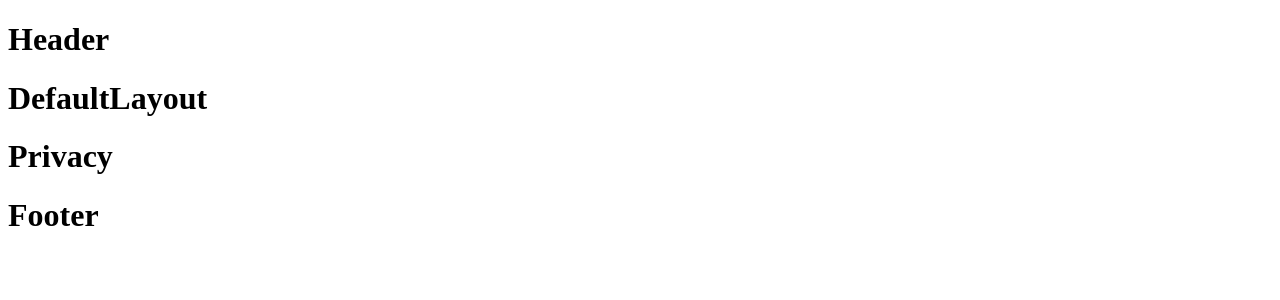
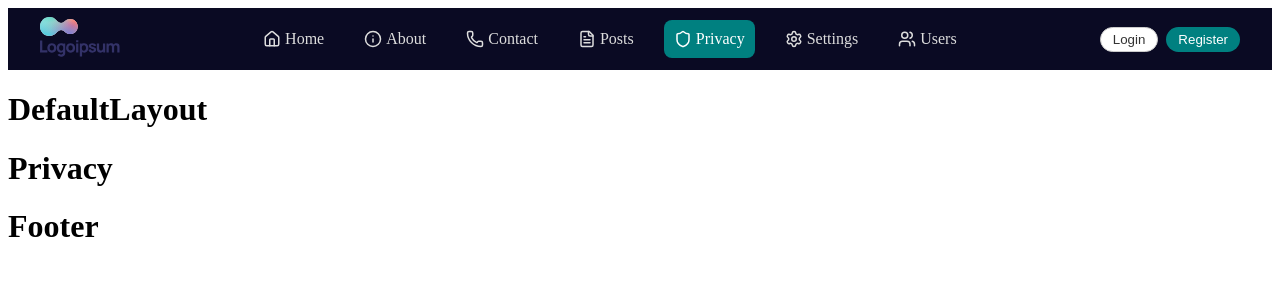
Before and after one commit to thenewnet/f8-zoom-day36, a React (Vite) app: page /privacy in a window 1280 px wide. Shown: the top 300 px of the page. Built offline with nearby package versions, Linux system fonts and the light colour scheme.

Commit message:
add header common

```diff
--- a/package.json
+++ b/package.json
@@ -10,9 +10,10 @@
     "preview": "vite preview"
   },
   "dependencies": {
+    "clsx": "^2.1.1",
+    "lucide-react": "^0.542.0",
     "react": "^19.1.1",
     "react-dom": "^19.1.1",
-    "react-icons": "^5.5.0",
     "react-router-dom": "^7.8.2"
   },
   "devDependencies": {
--- a/src/layouts/components/Header/Header.module.scss
+++ b/src/layouts/components/Header/Header.module.scss
@@ -0,0 +1,100 @@
+.siteHeader {
+    background: #0a0a23;
+    padding: 0.5rem 0;
+    color: white;
+}
+
+.container {
+    max-width: 1200px;
+    margin: 0 auto;
+    padding: 0 1rem;
+}
+
+.wrapper {
+    display: flex;
+    align-items: center;
+    justify-content: space-between;
+}
+
+.logo img {
+    width: 80px;
+    height: auto;
+}
+
+/* ========== Navigation ========== */
+.nav {
+    ul {
+        display: flex;
+        gap: 1.25rem;
+        list-style: none;
+        margin: 0;
+        padding: 0;
+        padding: 0.25rem 0.5rem;
+        border-radius: 0.5rem;
+    }
+
+    li {
+        display: flex;
+        align-items: center;
+
+        a {
+            padding: 10px;
+        }
+        .active {
+
+            background: teal;
+            color: white;
+        }
+    }
+
+}
+
+.navItem {
+    display: flex;
+    align-items: center;
+    gap: 0.25rem;
+    color: #ddd;
+    font-weight: 500;
+    text-decoration: none;
+    transition: color 0.2s, background 0.2s, padding 0.2s;
+    padding: 0.25rem 0.5rem;
+    border-radius: 0.5rem;
+
+    &:hover {
+        background: teal;
+        color: white;
+        padding: 0.25rem 0.5rem;
+        border-radius: 0.5rem;
+    }
+}
+
+
+/* ========== Actions ========== */
+.actions {
+    display: flex;
+    gap: 0.5rem;
+}
+
+.btn {
+    border: 1px solid #ccc;
+    background: white;
+    color: #333;
+    border-radius: 999px;
+    padding: 0.25rem 0.75rem;
+    cursor: pointer;
+    transition: background 0.2s;
+
+    &:hover {
+        background: #f0f0f0;
+    }
+}
+
+.btnPrimary {
+    background: teal;
+    color: white;
+    border: none;
+
+    &:hover {
+        background: #008080cc;
+    }
+}
--- a/src/layouts/components/Header/index.jsx
+++ b/src/layouts/components/Header/index.jsx
@@ -1,12 +1,50 @@
+import { Home, Info, Phone, FileText, Shield, Settings, Users } from "lucide-react";
+import clsx from "clsx";
+import styles from "./Header.module.scss";
+import { NavLink } from "react-router-dom";
 
-import styles from './Header.module.scss';
-
+const navItems = [
+    { to: '/', title: 'Home', icon: <Home size={18} /> },
+    { to: '/about', title: 'About', icon: <Info size={18} /> },
+    { to: '/contact', title: 'Contact', icon: <Phone size={18} /> },
+    { to: '/posts', title: 'Posts', icon: <FileText size={18} /> },
+    { to: '/privacy', title: 'Privacy', icon: <Shield size={18} /> },
+    { to: '/admin/settings', title: 'Settings', icon: <Settings size={18} /> },
+    { to: '/admin/user', title: 'Users', icon: <Users size={18} /> },
+];
 function Header() {
     return (
-        <div className="header">
-            <h1>Header</h1>
-        </div>
-    )
+        <header className={styles.siteHeader}>
+            <div className={clsx(styles.container, styles.wrapper)}>
+                {/* Logo */}
+                <div className={styles.logo}>
+                    <img src="./logo.svg" alt="Logo" />
+                </div>
+
+                {/* Navigation */}
+                <nav className={styles.nav}>
+                    <ul>
+                        {navItems.map((item, index) => {
+                            return (
+                                <li key={index}>
+                                    <NavLink to={item.to}
+                                        className={({ isActive }) => clsx(styles.navItem, isActive && styles.active)}>
+                                        {item.icon} {item.title}
+                                    </NavLink>
+                                </li>
+                            )
+                        })}
+                    </ul>
+                </nav>
+
+                {/* Actions */}
+                <div className={styles.actions}>
+                    <button className={styles.btn}>Login</button>
+                    <button className={clsx(styles.btn, styles.btnPrimary)}>Register</button>
+                </div>
+            </div>
+        </header>
+    );
 }
 
 export default Header;
```
Also changed, not shown: public/logo.svg (added), 1 other file (tests, documents, lock files or other folders).
